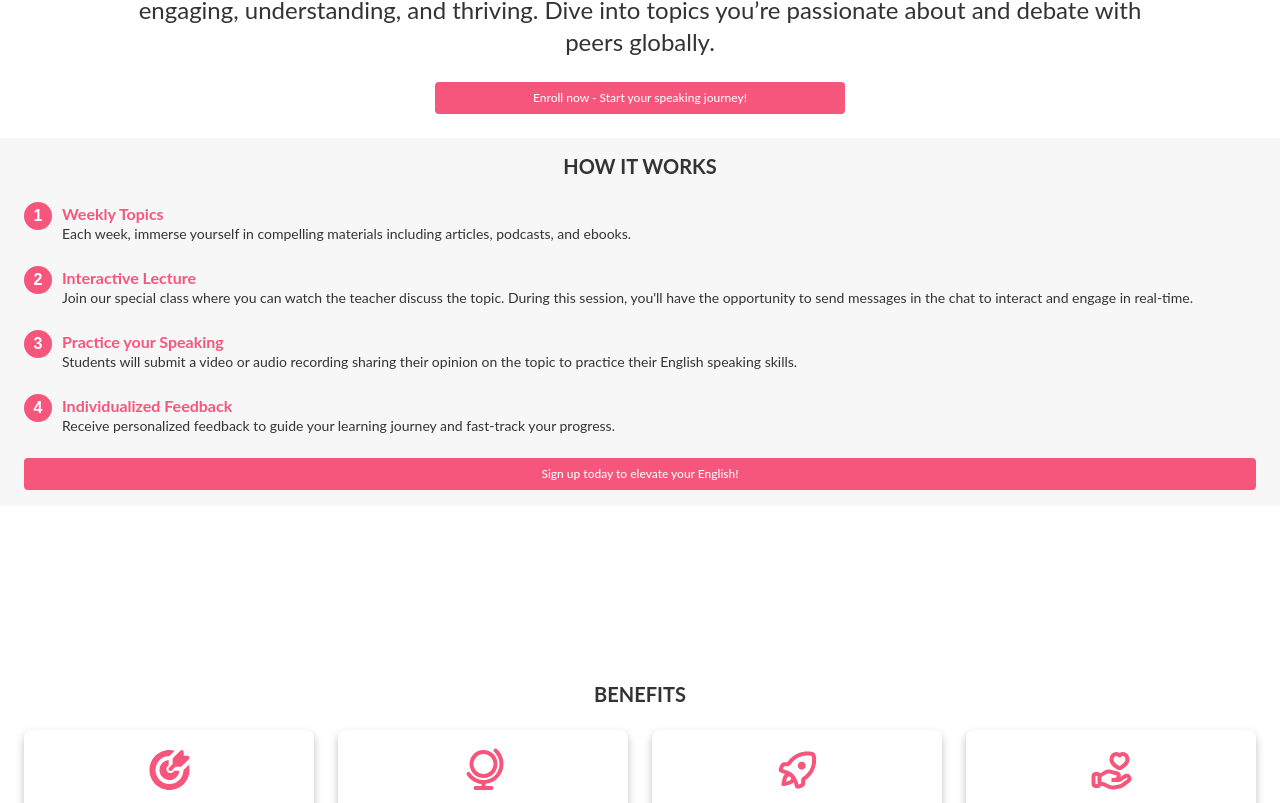
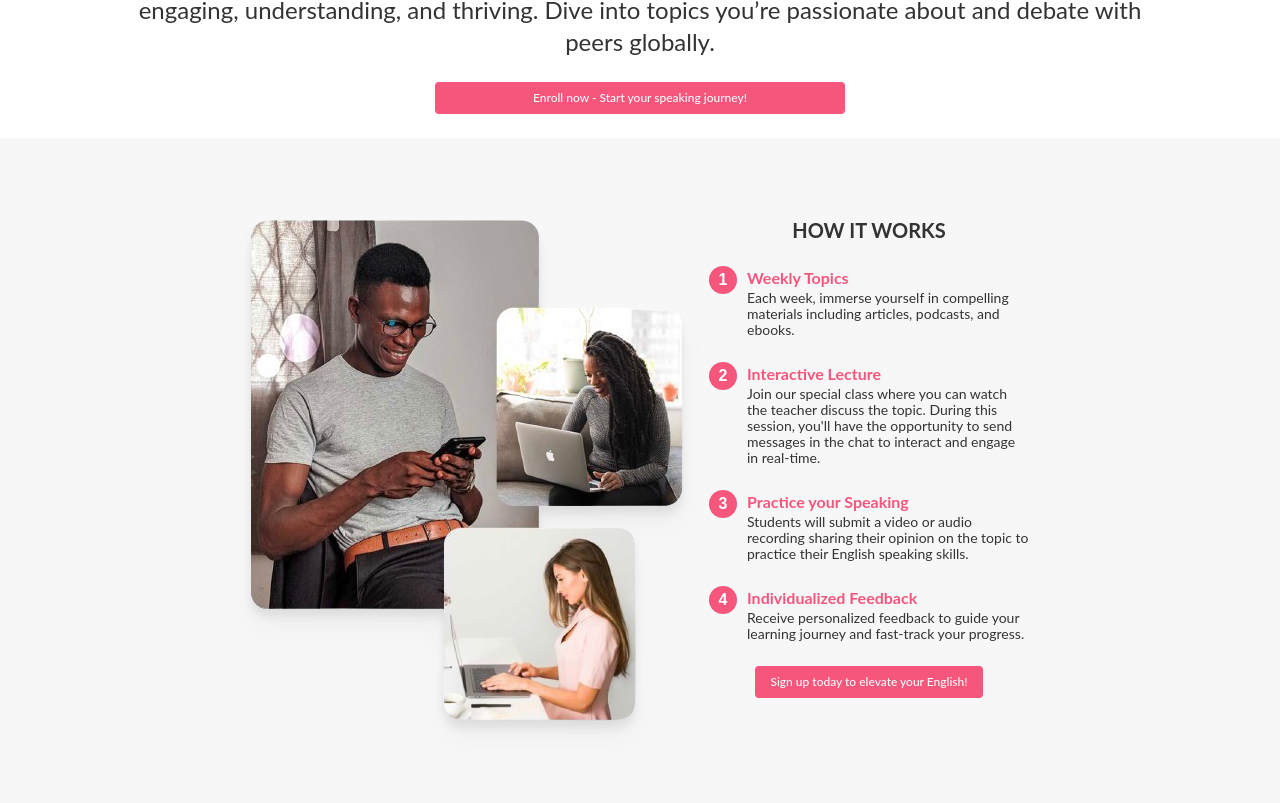
Before and after one commit to gabrielmulleer/english-with-gabriela, a React (Vite) app: page / in a window 1280 px wide. Shown: the part 537-1340 px from the top of the page. Built offline with nearby package versions, Linux system fonts and the light colour scheme.

Commit message:
refactor: refactor HowItWorks component and add responsiveness

```diff
--- /dev/null
+++ b/src/app/HowItWorks/HowItWorksList/HowItWorksItem/index.tsx
@@ -0,0 +1,15 @@
+import { Item } from "..";
+type Props = Item;
+export default function HowItWorksItem({ number, title, content }: Props) {
+  return (
+    <li className="flex justify-start gap-[0.625rem]">
+      <span className="h-7 aspect-square rounded-full bg-[#F7567C] font-bold text-white font-ibm flex items-center justify-center">
+        {number}
+      </span>
+      <div>
+        <h3 className="text-base text-[#F7567C] font-bold ">{title}</h3>
+        <p className=" text-sm/4 text-[#333333]">{content}</p>
+      </div>
+    </li>
+  );
+}
--- /dev/null
+++ b/src/app/HowItWorks/HowItWorksList/index.tsx
@@ -0,0 +1,21 @@
+import HowItWorksItem from "./HowItWorksItem";
+
+export type Item = {
+  id: number;
+  number: number;
+  title: string;
+  content: React.ReactNode;
+};
+type Props = {
+  items: Item[];
+};
+
+export default function HowItWorksList({ items = [] }: Props) {
+  return (
+    <ol className="text-start flex flex-col	gap-6 mb-6">
+      {items.map((item) => (
+        <HowItWorksItem {...item} />
+      ))}
+    </ol>
+  );
+}
--- a/src/app/HowItWorks/index.tsx
+++ b/src/app/HowItWorks/index.tsx
@@ -1,69 +1,54 @@
+import HowItWorksList, { Item } from "./HowItWorksList";
+import HowItWorksImg from "../../lib/assets/images/HowItWorks.png";
+
 export default function HowItWorks() {
+  const items: Item[] = [
+    {
+      id: 1,
+      number: 1,
+      title: "Weekly Topics",
+      content:
+        "Each week, immerse yourself in compelling materials including articles, podcasts, and ebooks.",
+    },
+    {
+      id: 2,
+      number: 2,
+      title: "Interactive Lecture",
+      content:
+        "Join our special class where you can watch the teacher discuss the topic. During this session, you'll have the opportunity to send messages in the chat to interact and engage in real-time.",
+    },
+    {
+      id: 3,
+      number: 3,
+      title: "Practice your Speaking",
+      content:
+        "Students will submit a video or audio recording sharing their opinion on the topic to practice their English speaking skills.",
+    },
+    {
+      id: 4,
+      number: 4,
+      title: "Individualized Feedback",
+      content:
+        "Receive personalized feedback to guide your learning journey and  fast-track your progress.",
+    },
+  ];
   return (
-    <section id="how-it-works" className="px-6 pt-4 bg-[#F7F7F7]">
-      <h1 className="text-xl/6 mb-6">HOW IT WORKS</h1>
-      <ol className="text-start flex flex-col	gap-6 mb-6">
-        <li className="flex justify-start gap-[0.625rem]">
-          <span className="h-7 aspect-square rounded-full bg-[#F7567C] font-bold text-white font-ibm flex items-center justify-center">
-            1
-          </span>
-          <div>
-            <h3 className="text-base text-[#F7567C] font-bold ">
-              Weekly Topics
-            </h3>
-            <p className=" text-sm/4 text-[#333333]">
-              Each week, immerse yourself in compelling materials including
-              articles, podcasts, and ebooks.
-            </p>
-          </div>
-        </li>
-        <li className="flex justify-start gap-[0.625rem]">
-          <span className="h-7 aspect-square rounded-full bg-[#F7567C] font-bold text-white font-ibm flex items-center justify-center">
-            2
-          </span>
-          <div>
-            <h3 className="text-base text-[#F7567C] font-bold ">
-              Interactive Lecture
-            </h3>
-            <p className=" text-sm/4 text-start text-[#333333]">
-              Join our special class where you can watch the teacher discuss the
-              topic. During this session, you'll have the opportunity to send
-              messages in the chat to interact and engage in real-time.
-            </p>
-          </div>
-        </li>
-        <li className="flex justify-start gap-[0.625rem]">
-          <span className="h-7 aspect-square rounded-full bg-[#F7567C] font-bold text-white font-ibm flex items-center justify-center">
-            3
-          </span>
-          <div>
-            <h3 className="text-base text-[#F7567C] font-bold ">
-              Practice your Speaking
-            </h3>
-            <p className=" text-sm/4 text-start text-[#333333]">
-              Students will submit a video or audio recording sharing their
-              opinion on the topic to practice their English speaking skills.
-            </p>
-          </div>
-        </li>
-        <li className="flex justify-start gap-[0.625rem]">
-          <span className="h-7 aspect-square rounded-full bg-[#F7567C] font-bold text-white font-ibm flex items-center justify-center">
-            4
-          </span>
-          <div>
-            <h3 className="text-base text-[#F7567C] font-bold ">
-              Individualized Feedback
-            </h3>
-            <p className=" text-sm/4 text-start text-[#333333]">
-              Receive personalized feedback to guide your learning journey and
-              fast-track your progress.{" "}
-            </p>
-          </div>
-        </li>
-      </ol>
-      <button className="text-[#FCFCFC] bg-[#F7567C] text-xs w-full mb-4">
-        Sign up today to elevate your English!
-      </button>
+    <section
+      id="how-it-works"
+      className="px-6 pt-4 bg-[#F7F7F7] lg:flex lg:justify-center lg:py-20 lg:px-32 lg:gap-6 "
+    >
+      <img
+        src={HowItWorksImg}
+        alt=""
+        className="hidden lg:block drop-shadow-xl"
+      />
+      <div className="lg:max-w-80">
+        <h1 className="text-xl/6 mb-6">HOW IT WORKS</h1>
+        <HowItWorksList items={items} />
+        <button className="text-[#FCFCFC] bg-[#F7567C] text-xs w-full mb-4 md:w-[40%] md:min-w-fit">
+          Sign up today to elevate your English!
+        </button>
+      </div>
     </section>
   );
 }
```
Also changed, not shown: src/lib/assets/images/HowItWorks.png (added).
